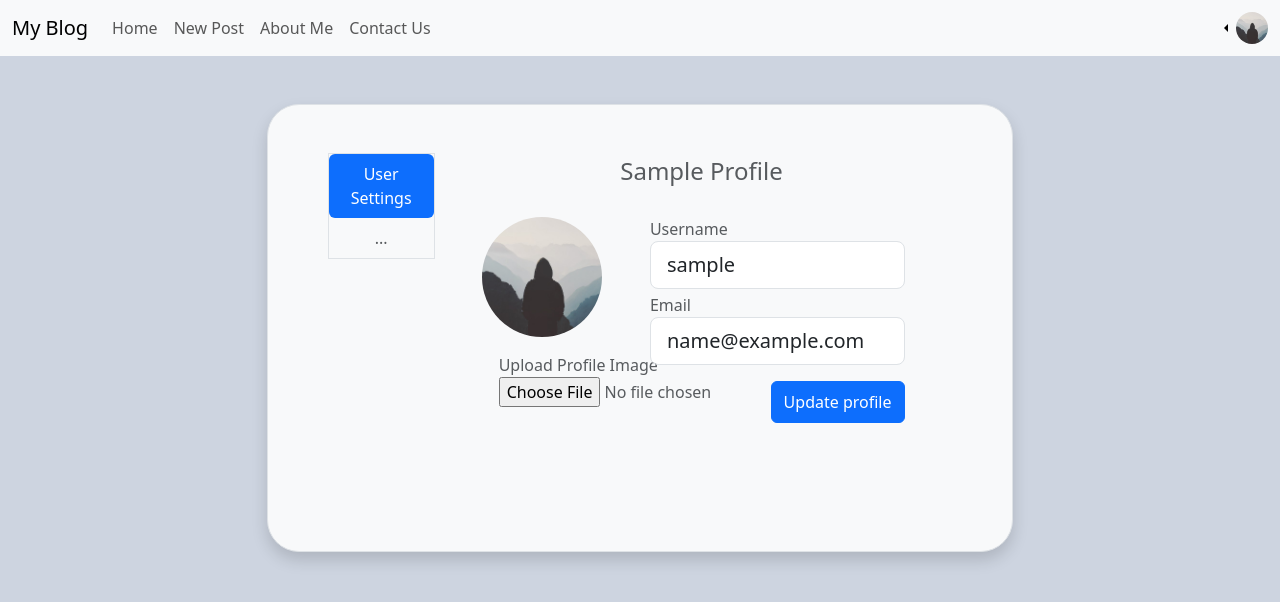
After one commit to SoraK93/CS50X-finalProject, a Flask app: page /profile in a window 1280 px wide. The commit adds this page. Shown: the top 602 px of the page. Run offline with Flask 3, Linux system fonts and the light colour scheme; the visitor is signed in with stand-in values (Sample User, id 1); some libraries are stand-ins or nearby versions.

Commit message:
Add profile update and image feature

```diff
--- a/blog/forms.py
+++ b/blog/forms.py
@@ -1,7 +1,9 @@
 from blog import db
 from blog.models import User, Post
 from flask_ckeditor import CKEditorField
+from flask_login import current_user
 from flask_wtf import FlaskForm
+from flask_wtf.file import FileField, FileAllowed
 from wtforms import StringField, EmailField, PasswordField, SubmitField, BooleanField
 from wtforms.validators import DataRequired, Length, Email, EqualTo, ValidationError, URL
 
@@ -26,6 +28,7 @@ class RegistrationForm(FlaskForm):
 
 
 class LoginForm(FlaskForm):
+    """Form used for user login purposes"""
     email = EmailField("Email", validators=[DataRequired(message="Provide Email for Login."), Email(message="Please enter a valid E-mail Address")])
     password = PasswordField("Password", validators=[DataRequired(message="Cannot be empty.")])
     remember = BooleanField("Remember Me")
@@ -33,8 +36,34 @@ class LoginForm(FlaskForm):
 
 
 class CreatePostForm(FlaskForm):
+    """When registered user wants to post about something, this form is used"""
     heading = StringField("Heading", validators=[DataRequired("Cannot have empty heading."), Length(max=50, message="Cannot be more than 50 words.")])
     description = StringField("Description", validators=[DataRequired("Cannot post without providing description."), Length(max=240, message="Cannot be more than 240 words")])
     post_image = StringField("Post Image URL", validators=[DataRequired("Cannot post without a URL."), URL()])
     content = CKEditorField("Content", validators=[DataRequired("Cannot post with empty content."), Length(min=1, message="Cannot create a empty post.")])
     submit = SubmitField("Create Post")
+
+
+class UpdateUserForm(FlaskForm):
+    username = StringField("Username", validators=[DataRequired(message="Provide username. Field cannot be empty."), Length(max=20, message="Max Length of 20.")])
+    email = EmailField("Email", validators=[DataRequired(message="Provide Email. Field cannot be empty."), Email(message="Please enter a valid E-mail Address")])
+    profile_image = FileField("Upload Profile Image", validators=[FileAllowed(['jpg', 'png'])])
+    submit = SubmitField("Update profile")
+
+    def validate_username(self, username):
+        if current_user.username != username.data:
+            user = db.session.execute(db.select(User).where(User.username==username.data)).scalar_one_or_none()
+            if user:
+                raise ValidationError("Username is already taken. Please try a different name.")
+
+    def validate_email(self, email):
+        if current_user.email != email.data:
+            user = db.session.execute(db.select(User).where(User.username==email.data)).scalar_one_or_none()
+            if user:
+                raise ValidationError("Email is already taken. Please try a different name.")
+
+
+class ResetPasswordForm(FlaskForm):
+    password = PasswordField("Password", validators=[DataRequired(message="Cannot be empty.")])
+    confirm_password = PasswordField("Confirm Password", validators=[DataRequired(message="Cannot be empty."), EqualTo("password", message="Must match password.")])
+    submit = SubmitField("Confirm Password")
--- a/blog/routes.py
+++ b/blog/routes.py
@@ -1,9 +1,12 @@
+import os
+import secrets
 from blog import app, bcrypt, db, login_manager
+from blog.forms import RegistrationForm, LoginForm, CreatePostForm, UpdateUserForm, ResetPasswordForm
 from blog.models import User, Post
-from flask import flash, render_template, redirect, request, url_for, abort
+from flask import flash, render_template, redirect, request, url_for, abort, current_app
 from flask_login import login_required, login_user, logout_user, current_user
 from flask_wtf.form import Form
-from blog.forms import RegistrationForm, LoginForm, CreatePostForm
+from PIL import Image
 
 
 @login_manager.user_loader
@@ -97,7 +100,9 @@ def post():
 @login_required
 def update_post(post_id):
 	form = CreatePostForm()
-	post = db.session.execute(db.select(Post).where(Post.id==post_id)).scalar()
+	post = db.session.execute(db.select(Post).where(Post.id==post_id)).scalar_one_or_none()
+	if post is None:
+		abort(404)
 	if current_user.id != post.author_id:
 		abort(401)
 	if form.validate_on_submit():
@@ -107,7 +112,7 @@ def update_post(post_id):
 		post.content = form.content.data
 		db.session.commit()
 		flash("Your post has been updated", "success")
-		return redirect(url_for("home"))
+		return redirect(url_for("show_post", post_id=post.id))
 	form.heading.data = post.title
 	form.description.data = post.description
 	form.post_image.data = post.post_image
@@ -134,3 +139,37 @@ def show_post(post_id):
 		flash("Invalid input provided.", "warning")
 		return redirect(url_for("home"))
 	return render_template("post.html", post=post, date=post.date_posted.strftime("%Y-%m-%d"))
+
+
+def save_profile_pictures(profile_picture):
+	hex_name = secrets.token_hex(8)
+	_, file_extn = os.path.splitext(profile_picture.filename)
+	pic_filename = hex_name + file_extn
+	pic_directory = os.path.join(current_app.root_path, "static/profile_pics", pic_filename)
+	image_size = (150, 150)
+	profile_pic = Image.open(profile_picture)
+	profile_pic.thumbnail(image_size)
+	profile_pic.save(pic_directory)
+	return pic_filename
+
+
+@app.route("/profile", methods=["GET", "POST"])
+def profile():
+	form = UpdateUserForm()
+	if not current_user.is_authenticated:
+		flash("You cannot access this page before logging in.", "warning")
+		return redirect(url_for("login"))
+	if form.validate_on_submit():
+		if form.profile_image.data:
+			new_profile_photo = save_profile_pictures(form.profile_image.data)
+			current_user.profile_photo = new_profile_photo
+		current_user.username = form.username.data
+		current_user.email = form.email.data
+		db.session.commit()
+		flash("Your profile has been updated", "success")
+		return redirect(url_for("profile"))
+	elif request.method == "GET":
+		form.username.data = current_user.username
+		form.email.data = current_user.email
+	image_file = url_for('static', filename='profile_pics/' + current_user.profile_photo)
+	return render_template("profile.html", form=form, image_file=image_file)
--- a/blog/templates/layout.html
+++ b/blog/templates/layout.html
@@ -52,8 +52,7 @@
                                 class="rounded-circle">
                         </a>
                         <ul class="dropdown-menu text-small">
-                            <li><a class="dropdown-item" href="#">Profile</a></li>
-                            <li><a class="dropdown-item" href="#">Settings</a></li>
+                            <li><a class="dropdown-item" href="{{ url_for('profile') }}">Profile</a></li>
                             <li>
                                 <hr class="dropdown-divider">
                             </li>
--- /dev/null
+++ b/blog/templates/profile.html
@@ -0,0 +1,26 @@
+{% extends "layout.html" %}
+
+{% block header %}
+{% endblock header %}
+
+{% block content %}
+<div class="container col-7 my-5">
+    <div
+        class="position-relative text-muted bg-body border border-dashed rounded-5 shadow p-5 mb-5 bg-body-tertiary row justify-content-md-center">
+        <div class="d-flex align-items-start">
+            <div class="nav flex-column nav-pills me-3 border" id="v-pills-tab" role="tablist" aria-orientation="vertical">
+                <button class="nav-link active" id="v-pills-home-tab" data-bs-toggle="pill"
+                    data-bs-target="#v-pills-home" type="button" role="tab" aria-controls="v-pills-home"
+                    aria-selected="true">User Settings</button>
+                <button class="nav-link disabled" id="v-pills-profile-tab" data-bs-toggle="pill"
+                    data-bs-target="#v-pills-profile" type="button" role="tab" aria-controls="v-pills-profile"
+                    aria-selected="false">...</button>
+            </div>
+            <div class="tab-content container-fluid" id="v-pills-tabContent">
+                {% include "user.html" %}
+            </div>
+        </div>
+    </div>
+</div>
+
+{% endblock content %}
--- /dev/null
+++ b/blog/templates/user.html
@@ -0,0 +1,59 @@
+<div class="tab-pane fade show active" id="v-pills-home" role="tabpanel" aria-labelledby="v-pills-home-tab"
+    tabindex="0">
+    <form action="" method="POST" enctype="multipart/form-data" novalidate>
+        <fieldset class="form-group">
+
+            <legend class="bottom-border mb3 text-center">{{ current_user.username|capitalize }} Profile</legend>
+            <div class="container col-12 my-5">
+                <div class="d-flex text-muted row">
+
+                    <div class="col-4 d-flex flex-column align-items-start">
+                            <img src="{{ image_file }}" alt="mdo"
+                                width="120" height="120" class="rounded-circle mx-auto my-3">
+                            <div class="form-group ms-4">
+                                {{ form.profile_image.label(class="text-center") }}
+                                {{ form.profile_image(class="form-control-file form-control-file-sm") }}
+                            </div>
+                    </div>
+
+                    <div class="col-7 d-flex flex-column mx-3">
+                        {{ form.hidden_tag() }}
+                        <h1 class="h4 mb-3 text-center fw-normal"></h1>
+                        <!-- Username Section -->
+                        <div class="form-group">
+                            {{ form.username.label(class="floatingInput") }}
+                            {% if form.username.errors %}
+                            {{ form.username(class="form-control form-control-lg is-invalid") }}
+                            <div class="invalid-feedback">
+                                {% for error in form.username.errors %}
+                                <span>{{ error }}</span>
+                                {% endfor %}
+                            </div>
+                            {% else %}
+                            {{ form.username(class="form-control form-control-lg", placeholder="Enter username") }}
+                            {% endif %}
+                        </div>
+
+                        <!-- Email Section -->
+                        <div class="form-group pt-1">
+                            {{ form.email.label(class="floatingInput") }}
+                            {% if form.email.errors %}
+                            {{ form.email(class="form-control form-control-lg is-invalid") }}
+                            <div class="invalid-feedback">
+                                {% for error in form.email.errors %}
+                                <span>{{ error }}</span>
+                                {% endfor %}
+                            </div>
+                            {% else %}
+                            {{ form.email(class="form-control form-control-lg", placeholder="Enter email") }}
+                            {% endif %}
+                        </div>
+                        <div class="d-flex justify-content-end">
+                            {{ form.submit(class="btn btn-primary my-3 py-2") }}
+                        </div>
+                    </div>
+                </div>
+            </div>
+        </fieldset>
+    </form>
+</div>
```
Also changed, not shown: blog/templates/password.html (added, +87 -0 lines), blog/static/profile_pics/021d422d2e6e6fcb.jpg (added), blog/static/profile_pics/50556ecbe67a943a.jpg (added), blog/static/profile_pics/a43bd957bb5a025f.jpg (added).
